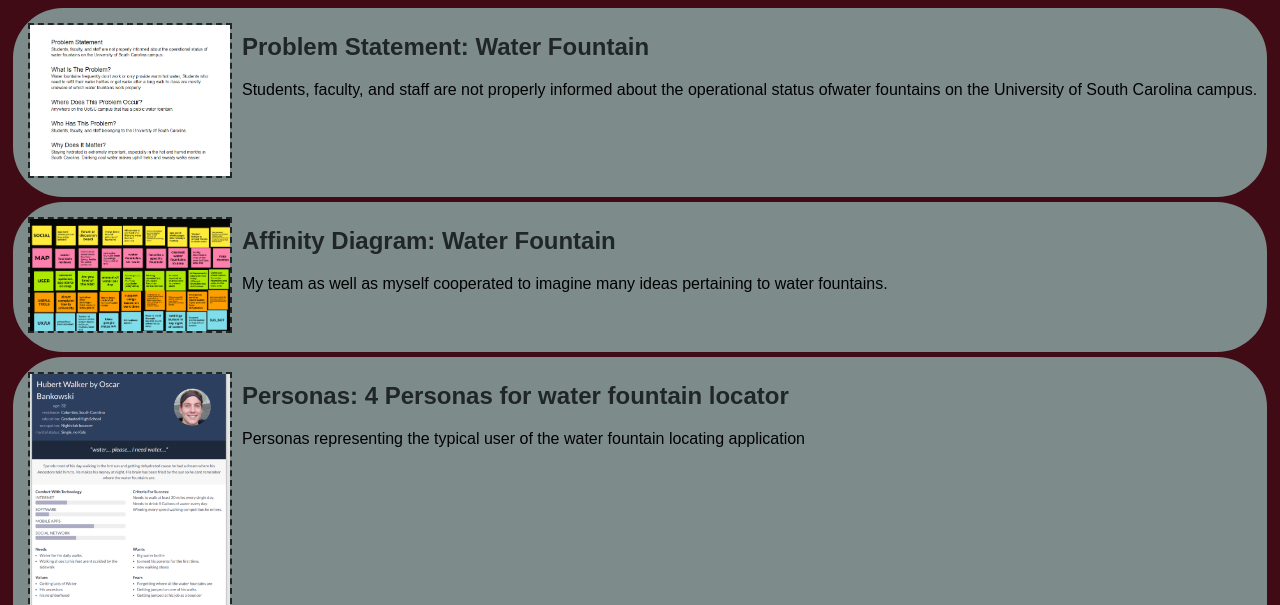
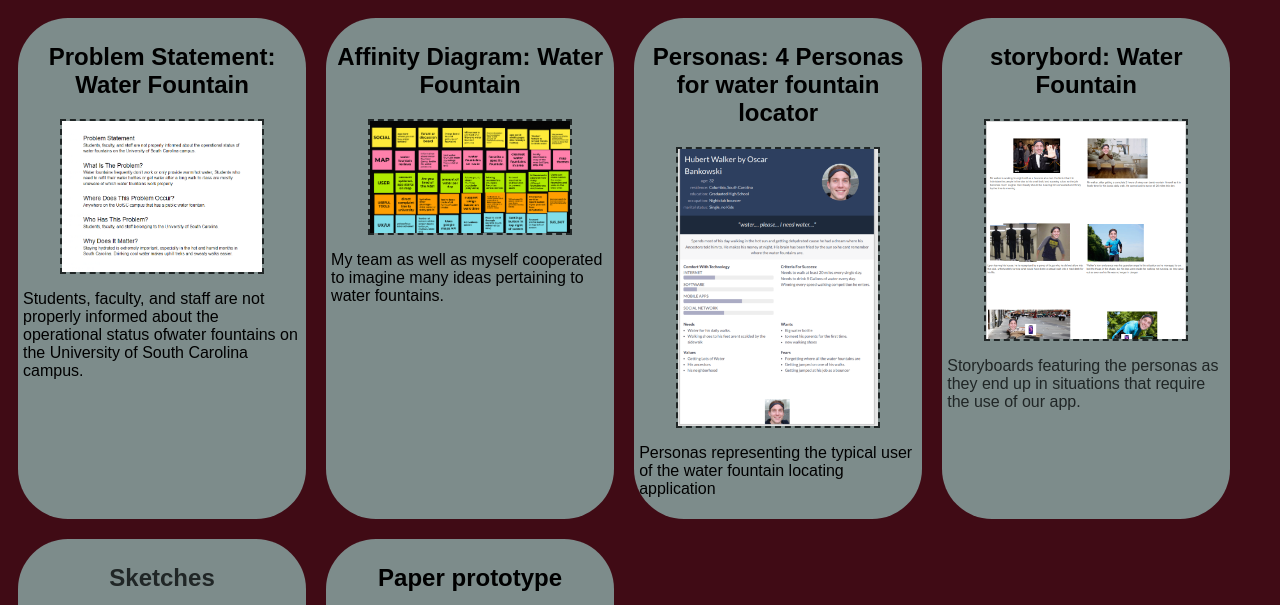
Before and after one commit to oscarb03/oscarb03.github.io, a plain HTML site: page index.html in a window 1280 px wide. Shown: the top 605 px of the page. Drawn offline with Linux system fonts and the light colour scheme.

Commit message:
Add files via upload

```diff
--- a/index.html
+++ b/index.html
@@ -6,46 +6,61 @@
         <link rel="stylesheet" href="styles.css">
     </head>
 <body>
-
+    <div class="assignments">
 <!-- Problem Statement Assignment-->
 <section class="assignment">
+    <h2>Problem Statement: Water Fountain</h2>
     <a href="PDFS/CSCE190_Team.pdf"><img src="images/problem statement.png"></a>
     <section class="ass-details">
-        <a href="PDFS/CSCE190_Team.pdf"><h2>Problem Statement: Water Fountain</h2></a>
+        <a href="PDFS/CSCE190_Team.pdf"></a>
         <p>Students, faculty, and staff are not properly informed about the operational status ofwater fountains on the University of South Carolina campus.</p>
     </section>
     </section>
 
         <section class="assignment">
+            <h2>Affinity Diagram: Water Fountain</h2>
             <a href="PDFS/CockJam.pdf"><img src="images/Affinity Diagram.png"></a>
             <section class="ass-details">
-                <a href="PDFS/CSCE190_Team.pdf"><h2>Affinity Diagram: Water Fountain</h2></a>
+                <a href="PDFS/CSCE190_Team.pdf"></a>
                 <p> My team as well as myself cooperated to imagine many ideas pertaining to water fountains.</p>
             </section>
             </section>
 
 
 <section class="assignment">
+    <h2>Personas: 4 Personas for water fountain locator</h2>
     <a href="PDFS/CockjavaPersonas.pdf"><img src="images/CJP.png"></a>
-     <section class="ass-details">
-        <a href="PDFS/CSCE190_Team.pdf"><h2>Personas: 4 Personas for water fountain locator</h2></a>
+
+          <a href="PDFS/CSCE190_Team.pdf"></a>
         <p> Personas representing the typical user of the water fountain locating application</p>
-               </section>
+
         </section>
 
         <section class="assignment">
+            <h2>storybord: Water Fountain</h2>
             <a href="PDFS/output.pdf"><img src="images/storybord.png"></a>
             <section class="ass-details">
-                <a href="PDFS/CSCE190_Team.pdf"><h2>storybord: Water Fountain</h2></a>
+                </a>  <a href="PDFS/CSCE190_Team.pdf">
                 <p> Storyboards featuring the personas as they end up in situations that require the use of our app.</p>
             </section>
             </section>
             <section class="assignment">
+                <h2>Sketches</h2>
                 <a href="PDFS/sketches.pdf"><img src="images/sketch3es.png"></a>
                  <section class="ass-details">
-                    <a href="PDFS/sketches.pdf"><h2>Sketches</h2></a>
+                    <a href="PDFS/sketches.pdf"></a>
                     <p> early sketches of how the final product might operate</p>
                            </section>
                     </section>
+
+                    <section class="assignment">
+                        <h2>Paper prototype</h2>
+                        <a href="https://www.youtube.com/watch?v=fXGay5eEJx8"><img src="images/papel.jpg"></a>
+                         <section class="ass-details">
+                            <a href="https://www.youtube.com/watch?v=fXGay5eEJx8"></a>
+                            <p> A paper prototype of how the final product might operate</p>
+                                   </section>
+                            </section>
+                        </div>
     </body>
 </html>
--- a/styles.css
+++ b/styles.css
@@ -2,10 +2,19 @@ body{
     background:#400B15;
     font-family:Arial, Helvetica, sans-serif;
 }
+
+.assignments {
+    display: flex;
+    flex-wrap: wrap;
+}
+
 .assignment{
-    display:flex;
+    width: 22%
+    ;
     padding:5px;
     margin:5px;
+    margin: 10px;
+    padding: 20px 10;
     background:#7D8C8B;
     border-radius: 50px;
 }
@@ -14,12 +23,16 @@ body{
     width:200px;
     margin: 10px;
     border:2px dashed #202626;
+    display: block;
+    margin:auto;
 }
 h1 {
     color: #202626;
     text-align: center;
 }
-
+h2{
+   text-align: center;
+}
 a {
     text-decoration:none;
     color:#202626;
```
Also changed, not shown: images/papel.jpg (added).
